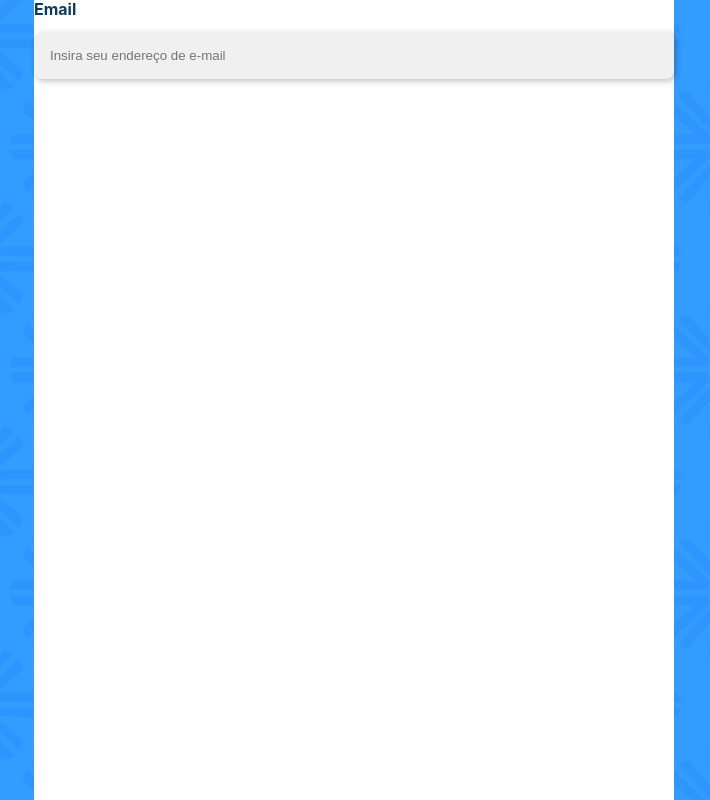
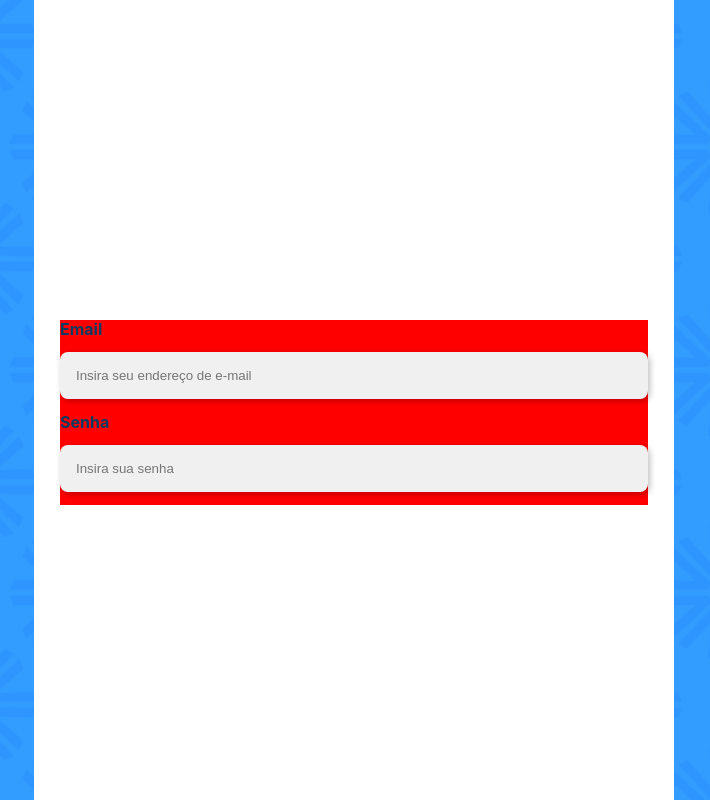
Before and after one commit to 7eduardocf/VOLL, a React (Create React App) app in the folder web/: page /login in a window 1280 px wide. Shown: the whole page, without its empty margins (286-996 px from the left). Built offline with nearby package versions, Linux system fonts and the light colour scheme; the HTML template or start-up script is replaced by a standard one.

Commit message:
Criando o layout da pagina de login

```diff
--- /dev/null
+++ b/web/src/components/FormularioLogin/index.tsx
@@ -0,0 +1,22 @@
+import React from "react"
+import styled from "styled-components"
+
+const Form = styled.form`
+    display: flex;
+    align-items: center;
+    flex-direction: column;
+    margin-top: 50%;
+    width: 36.75em;
+    heigth: auto;
+    background-color: red;
+`
+
+function FormularioLogin({ children }: { children: React.ReactNode }) {
+    return (
+        <Form>
+            {children}
+        </Form>
+    )
+}
+
+export default FormularioLogin
--- a/web/src/pages/Login/index.tsx
+++ b/web/src/pages/Login/index.tsx
@@ -1,12 +1,16 @@
 import { useState } from "react"
 import CampoDigitacao from "../../components/CampoDigitacao"
+import FormularioLogin from "../../components/FormularioLogin"
 
 function Login() {
 
     const [email, setEmail] = useState("")
+    const [senha, setSenha] = useState("")
 
     return (
         <>
+        <FormularioLogin>
+
             <CampoDigitacao
                 label="Email"
                 valor={email}
@@ -14,6 +18,15 @@ function Login() {
                 placeholder="Insira seu endereço de e-mail"
                 onChange={setEmail}
             />
+            <CampoDigitacao
+                label="Senha"
+                valor={senha}
+                tipo="text"
+                placeholder="Insira sua senha"
+                onChange={setEmail}
+            />
+
+        </FormularioLogin>
         </>
     )
 }
```
